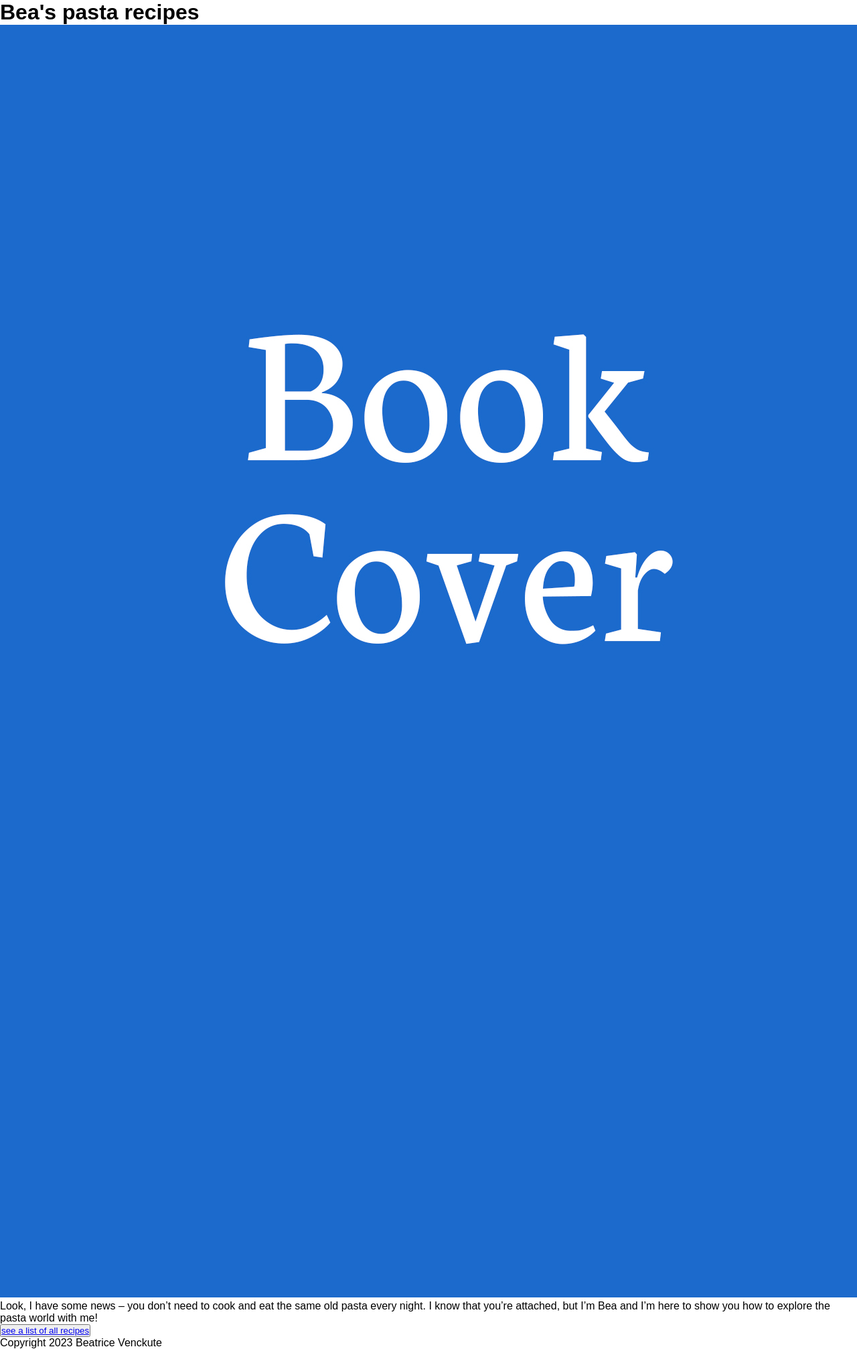
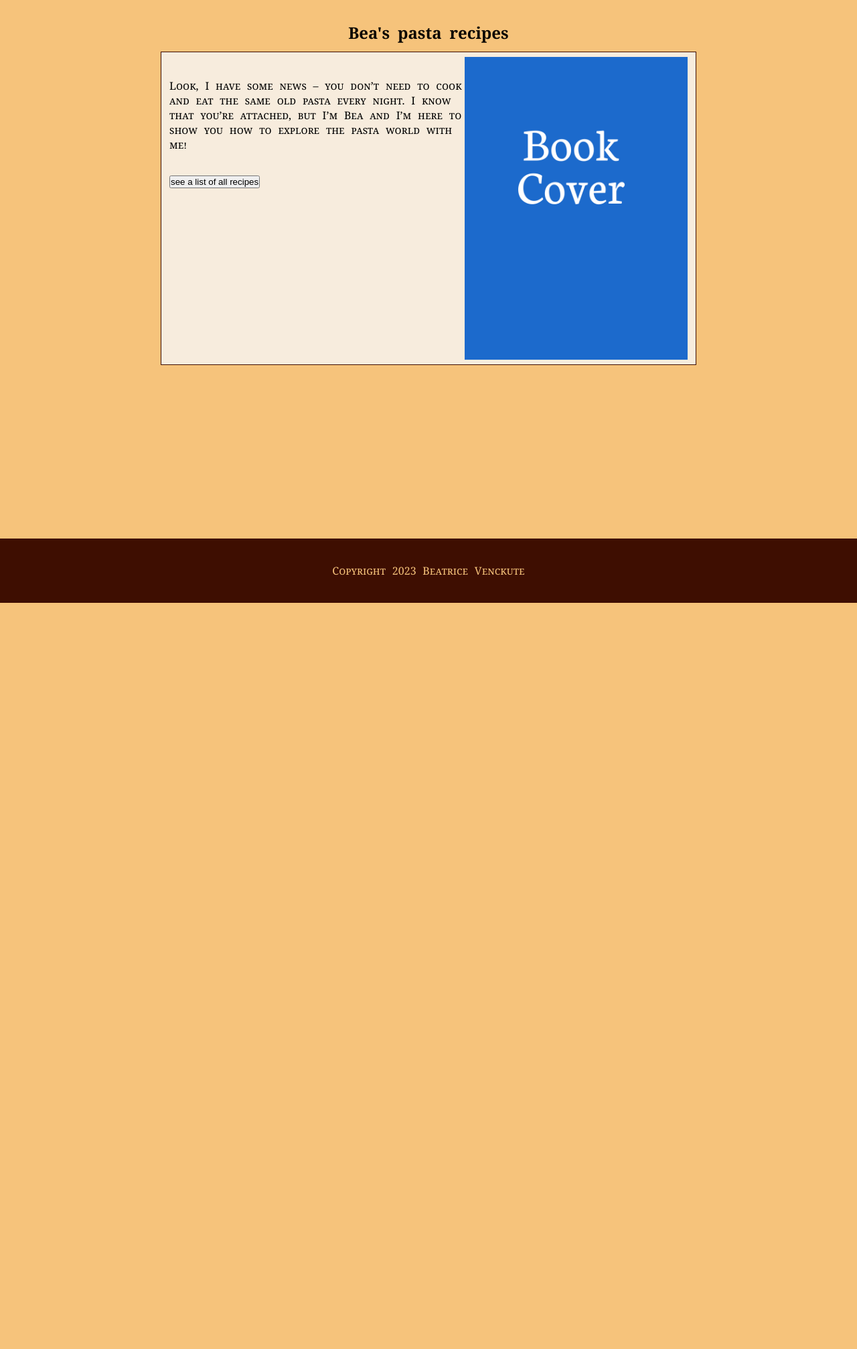
Before and after one commit to BeatriceVenckute/beaspastarecipes, a Jekyll site: the page built from home/index.md, in a window 1280 px wide. Shown: the whole page at 67% size. Built offline with Jekyll 4.4.1, drawn with Linux system fonts in a browser that asks for light colours; after the commit the page ends 900 px from its top, so only the background shows below that.

Commit message:
Update recipes.css

```diff
--- a/styles/recipes.css
+++ b/styles/recipes.css
@@ -1,9 +1,32 @@
 /*! CSS bare bones for recipes site */
 
- html {
-  font-family: sans-serif;
+html {
+  font-family:Georgia, 'Times New Roman', Times, serif;
   -ms-text-size-adjust: 100%;
   -webkit-text-size-adjust: 100%;
+}
+
+@media screen and (max-width: 700px) {
+
+  nav {
+    margin: 0;
+    position: static;
+    width: 100%;
+  }
+
+  nav ul {
+    font-size: 1rem;
+  }
+
+  main {
+    width: 100%;
+  }
+
+  body{
+    background-color:antiquewhite;
+    padding-top:5em;
+  }
+
 }
 
 *  {
@@ -12,4 +35,100 @@
   box-sizing: border-box;
 }
 
+
 /* the rest is up to you */
+
+body {
+  font-family: ''Nanum Myeongjo', serif';
+  word-spacing: 0.35em;
+  padding-top: 2em;
+  padding-bottom: 4em;
+}
+
+body{ background-color: rgb(246, 195, 123);}
+
+
+h1{color:rgb(10, 6, 2);
+  margin-bottom: 12px;
+  text-align: center;
+  font-size: 1.5em;
+  font-family: Georgia, 'Times New Roman', Times, serif;
+}
+
+
+h2{color:rgb(59, 11, 10);
+margin:0 0 12px 0;
+font-family: 'Nanum Myeongjo', serif;
+font-variant: small-caps;
+}
+
+p{color:black(59,57,57);
+  margin-bottom: 2em;
+  margin-top: 2em;
+  font-variant: small-caps;
+  }
+
+
+ul{
+  font-variant: small-caps;
+}
+
+main {
+  width: 80%;
+  max-width: 800px;
+  border:1px solid rgb(62, 14, 1);
+  padding: 7px 12px 7px 12px;
+  margin:0 auto;
+background-color: rgb(247, 236, 221);
+overflow: auto;
+}
+
+
+  img{
+    width:43%;
+  float:right;}
+/* columns: 2;
+column-rule: 1px solid blue;} */
+ul{margin-left: 40px;}
+li{font-size:.8em;
+margin-bottom: 12px;}
+
+.caption {
+  float:right;
+width:60%;
+font-size: .8em;
+text-align: center;
+}
+
+a {
+  text-decoration: none;
+  color: black;
+}
+
+h1 a:hover {
+  color: blue;
+}
+
+.recipe-teaser{
+  border: 1px solid rgb(62, 14, 1);
+  padding: 1em;
+  flex-basis: 300px;
+  flex-grow: 1;
+  margin: 1em;
+}
+
+.list{
+  display:flex;
+  flex-wrap:wrap;
+  justify-content: space-between;
+}
+
+footer{text-align: center;
+  background-color: rgb(62, 14, 1);
+  padding-block: 5px;
+  color: rgb(246, 195, 123);
+  bottom:0;
+  width:100%;
+  position: fixed;
+  font-family: Georgia, cursive;
+  font-size: 12;}
```
